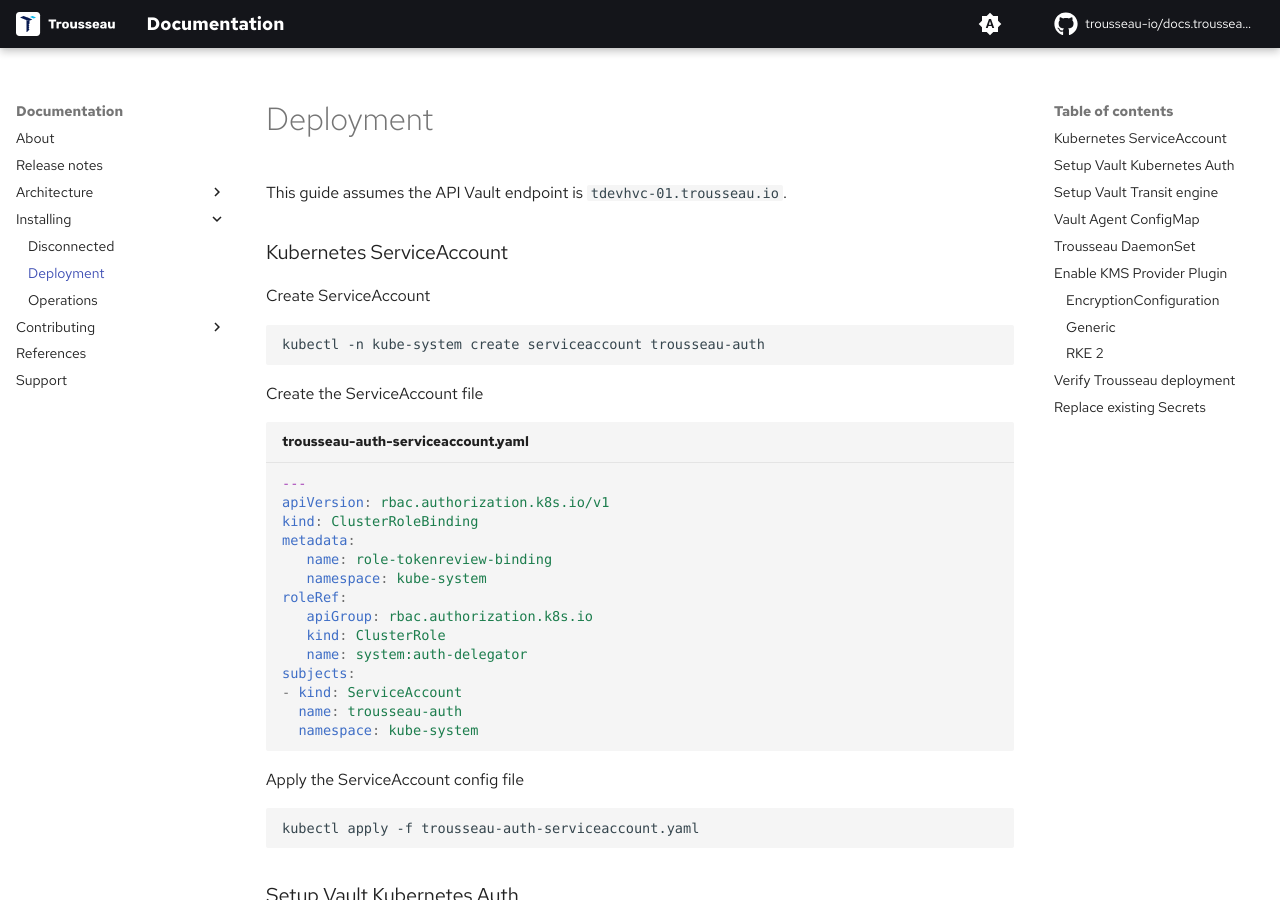
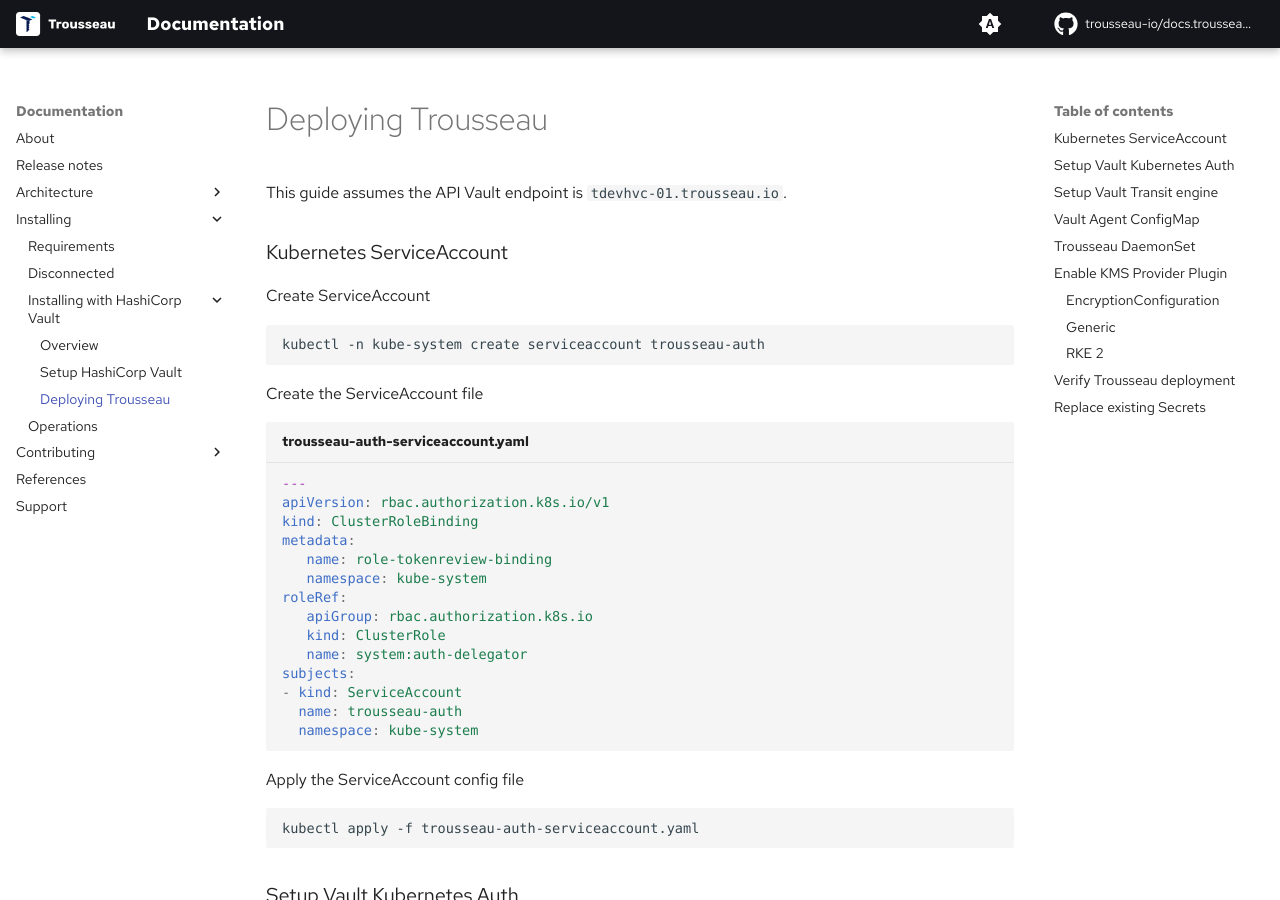
Before and after one commit to Trousseau-io/docs.trousseau.io, an MkDocs documentation site: the page built from docs/trousseau/deployment.md, in a window 1280 px wide and 900 px high. Built offline with MkDocs 1.6.1 and Material for MkDocs 9.7.7, drawn with Linux system fonts in a browser that asks for light colours; some web fonts are replaced; comment, search, counter and statistics services are not loaded.

Commit message:
Update mkdocs.yml

```diff
--- a/mkdocs.yml
+++ b/mkdocs.yml
@@ -101,8 +101,12 @@
     - Secrets Management: 'trousseau/secretmanagement.md'
     - Troussseau Architecture: 'trousseau/architecture.md'
   - Installing:
+    - Requirements: 'trousseau/requirements.md'
     - Disconnected: 'trousseau/disconnected.md'
-    - Deployment: 'trousseau/deployment.md'
+    - Installing with HashiCorp Vault:
+      - Overview: 'trousseau/overview.yml'
+      - Setup HashiCorp Vault: 'trousseau/setup-hashicorp-vault.yml'
+      - Deploying Trousseau: 'trousseau/deployment.md'
     - Operations: 'trousseau/operations.md'
   - Contributing:
     - Guidelines: 'contributing.md'
```
